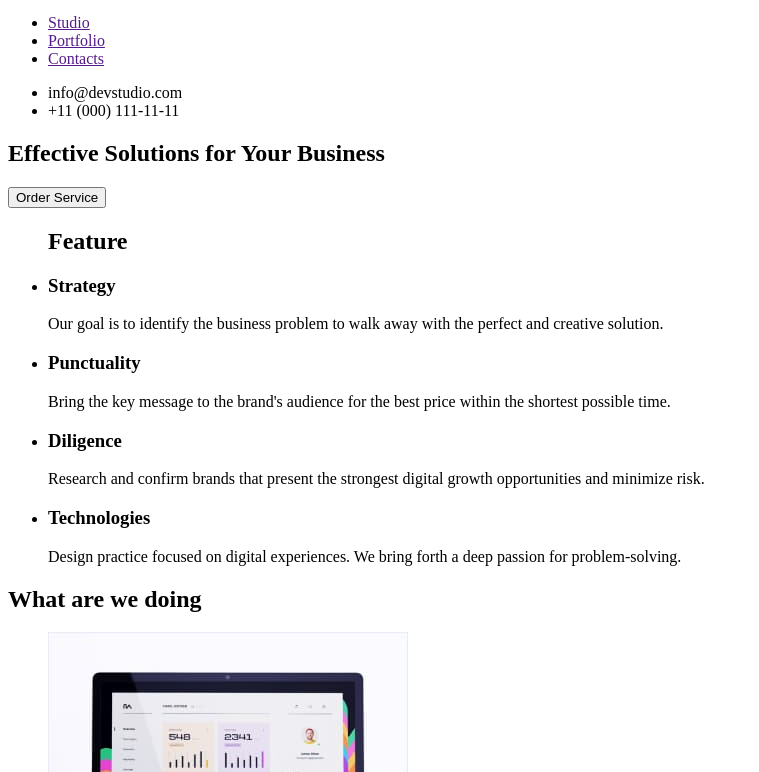
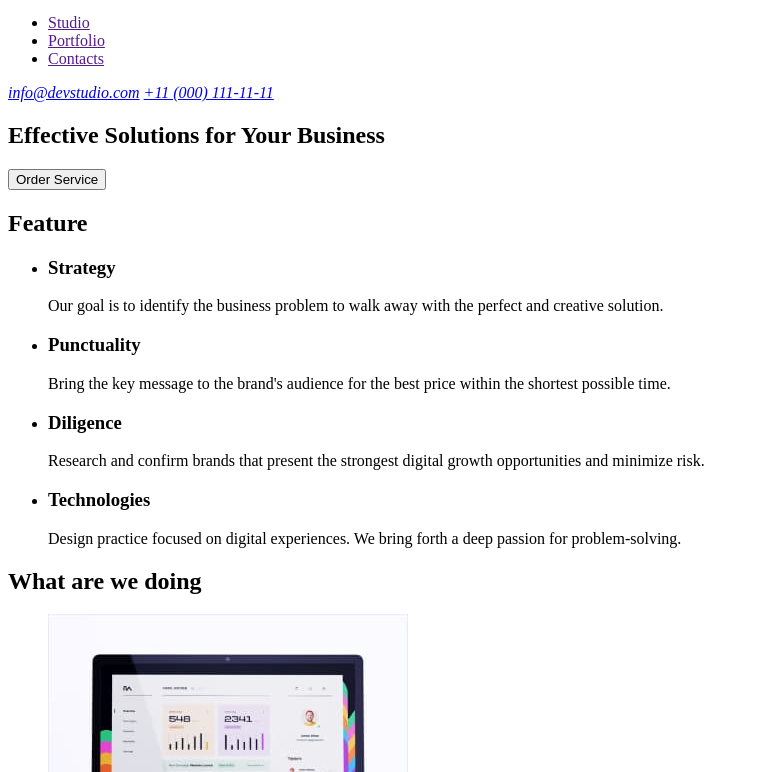
Before and after one commit to ppavel123/goit-markup-hw-01, a plain HTML site: page index.html in a window 1280 px wide. Shown: the part 28-800 px from the top of the page, without its empty margins (0-759 px from the left). Drawn offline with Linux system fonts and the light colour scheme.

Commit message:
error corrections 2

```diff
--- a/index.html
+++ b/index.html
@@ -22,10 +22,10 @@
         </ul>
       </nav>
 
-      <ul>
-        <li><a href="mailto:info@devstudio.com"></a>info@devstudio.com</li>
-        <li><a href="tel:+110001111111"></a>+11 (000) 111-11-11</li>
-      </ul>
+      <address>
+        <a href="mailto:info@devstudio.com">info@devstudio.com</a>
+        <a href="tel:+110001111111">+11 (000) 111-11-11</a>
+      </address>
     </header>
 
     <main>
@@ -37,8 +37,8 @@
 
       <!-- Feature -->
       <section>
+        <h2>Feature</h2>
         <ul>
-          <h2>Feature</h2>
           <li>
             <h3>Strategy</h3>
             <p>
```
